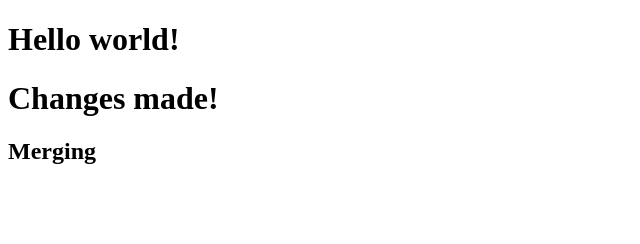
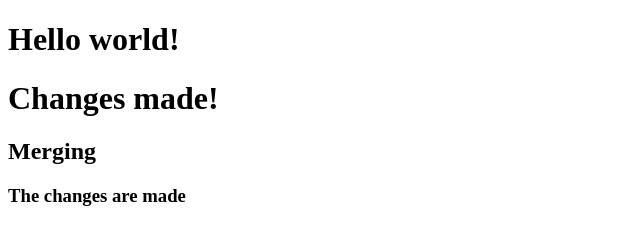
Before and after one commit to Debasish12122002/html-css-training, a plain HTML site: page index.html in a window 1280 px wide. Shown: the whole page, without its empty margins (0-640 px from the left). Drawn offline with Linux system fonts and the light colour scheme.

Commit message:
Update index.html

```diff
--- a/index.html
+++ b/index.html
@@ -7,5 +7,6 @@
 <h1>Hello world!</h1>
 <h1>Changes made!</h1>
 <h2>Merging<h2>
+<h3>The changes are made</h3>
 </body>
 </html>
```
